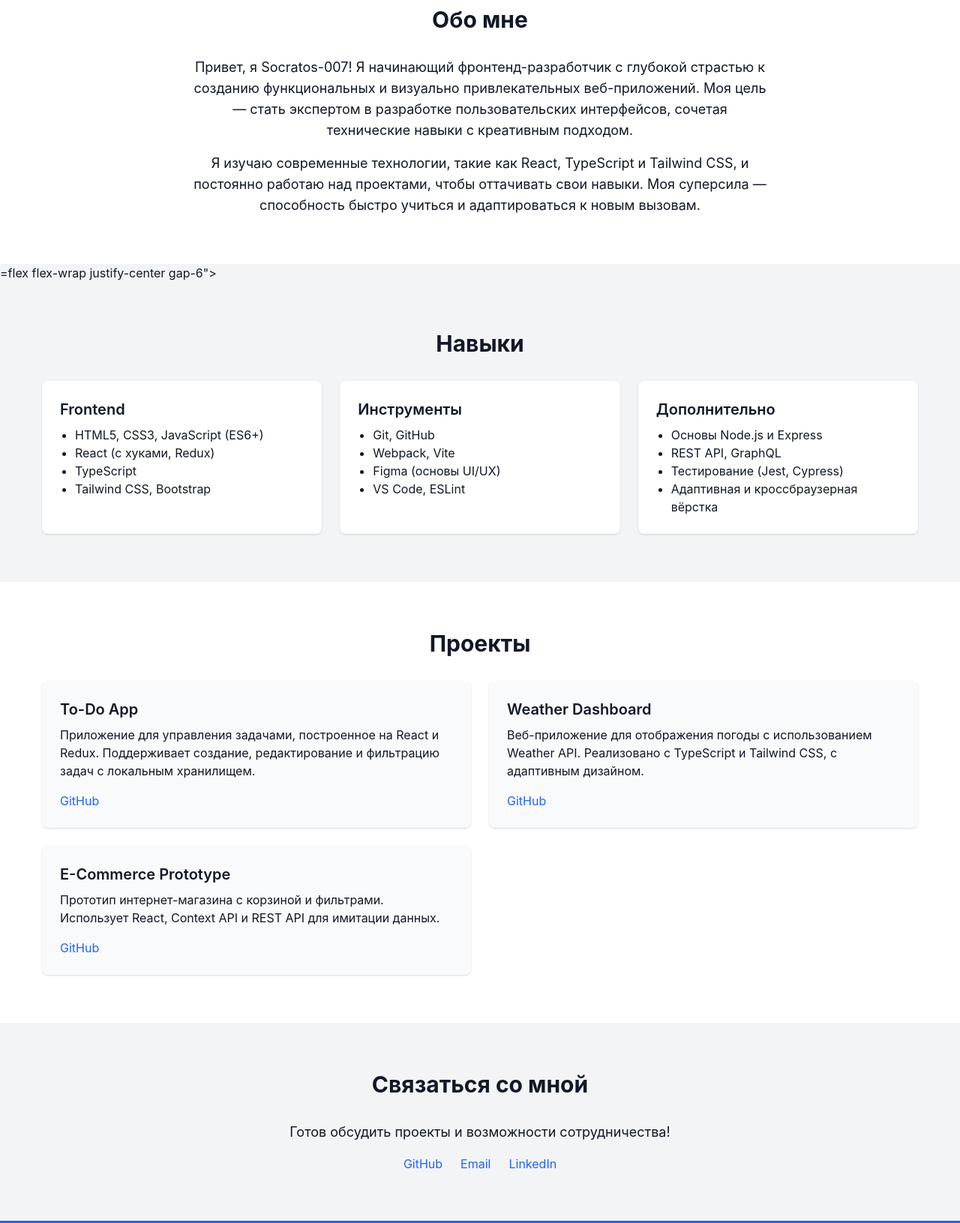
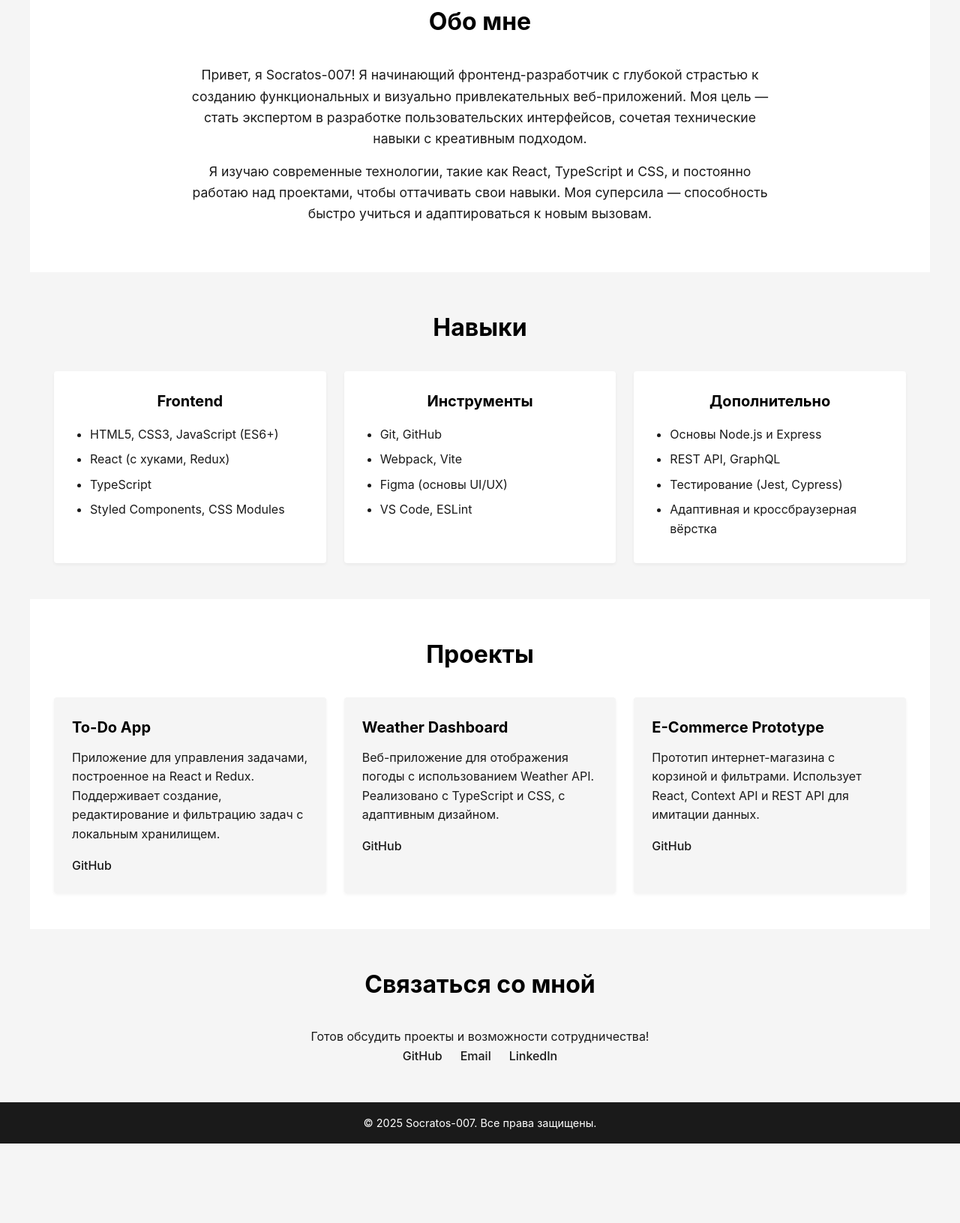
Before and after one commit to Socratos-007/portfolio, a plain HTML site: page index.html in a window 1280 px wide. Shown: the part 648-2279 px from the top of the page at 75% size. After the commit the page ends 2173 px from the top, so only its background shows below. Drawn offline with nearby package versions, Linux system fonts and the light colour scheme.

Commit message:
Add files via upload

```diff
--- a/index.html
+++ b/index.html
@@ -43,77 +43,64 @@
   <meta charset="UTF-8">
   <meta name="viewport" content="width=device-width, initial-scale=1.0">
   <title>Socratos-007 | Junior Frontend Developer</title>
-  <link href="https://cdn.jsdelivr.net/npm/tailwindcss@2.2.19/dist/tailwind.min.css" rel="stylesheet">
-  <style>
-    body { font-family: 'Inter', sans-serif; }
-    .hero { background: linear-gradient(135deg, #1e3a8a, #3b82f6); }
-    .section { max-width: 1200px; margin: 0 auto; padding: 4rem 1rem; }
-    .skill-card { transition: transform 0.3s; }
-    .skill-card:hover { transform: translateY(-5px); }
-  </style>
+  <link rel="stylesheet" href="styles.css">
 </head>
-<body class="bg-gray-100 text-gray-900">
+<body>
   <!-- Header -->
-  <header class="bg-white shadow sticky top-0 z-10">
-    <nav class="max-w-7xl mx-auto px-4 sm:px-6 lg:px-8 py-4 flex justify-between items-center">
-      <h1 class="text-2xl font-bold text-blue-600">Socratos-007</h1>
-      <ul class="flex space-x-6">
-        <li><a href="#about" class="hover:text-blue-600 transition">Обо мне</a></li>
-        <li><a href="#skills" class="hover:text-blue-600 transition">Навыки</a></li>
-        <li><a href="#projects" class="hover:text-blue-600 transition">Проекты</a></li>
-        <li><a href="#contact" class="hover:text-blue-600 transition">Контакты</a></li>
+  <header>
+    <nav>
+      <h1>Socratos-007</h1>
+      <ul>
+        <li><a href="#about">Обо мне</a></li>
+        <li><a href="#skills">Навыки</a></li>
+        <li><a href="#projects">Проекты</a></li>
+        <li><a href="#contact">Контакты</a></li>
       </ul>
     </nav>
   </header>
 
   <!-- Hero Section -->
-  <section class="hero text-white py-20">
-    <div class="section text-center">
-      <h2 class="text-4xl md:text-5xl font-extrabold mb-4">Socratos-007</h2>
-      <p class="text-xl md:text-2xl mb-6">Junior Frontend Developer</p>
-      <p class="max-w-2xl mx-auto">Страстный разработчик, создающий современные, отзывчивые и удобные веб-интерфейсы. Готов привнести свои навыки в вашу команду!</p>
-      <a href="#contact" class="mt-6 inline-block bg-white text-blue-600 px-6 py-3 rounded-lg font-semibold hover:bg-gray-200 transition">Связаться со мной</a>
+  <section class="hero">
+    <div class="section">
+      <h2>Socratos-007</h2>
+      <p>Junior Frontend Developer</p>
+      <p>Страстный разработчик, создающий современные, отзывчивые и удобные веб-интерфейсы. Готов привнести свои навыки в вашу команду!</p>
+      <a href="#contact">Связаться со мной</a>
     </div>
   </section>
 
   <!-- About Section -->
-  <section id="about" class="bg-white">
-    <div class="section">
-      <h2 class="text-3xl font-bold text-center mb-8">Обо мне</h2>
-      <div class="max-w-3xl mx-auto text-center">
-        <p class="text-lg mb-4">Привет, я Socratos-007! Я начинающий фронтенд-разработчик с глубокой страстью к созданию функциональных и визуально привлекательных веб-приложений. Моя цель — стать экспертом в разработке пользовательских интерфейсов, сочетая технические навыки с креативным подходом.</p>
-        <p class="text-lg">Я изучаю современные технологии, такие как React, TypeScript и Tailwind CSS, и постоянно работаю над проектами, чтобы оттачивать свои навыки. Моя суперсила — способность быстро учиться и адаптироваться к новым вызовам.</p>
-      </div>
-    </div>
+  <section id="about" class="section">
+    <h2>Обо мне</h2>
+    <p>Привет, я Socratos-007! Я начинающий фронтенд-разработчик с глубокой страстью к созданию функциональных и визуально привлекательных веб-приложений. Моя цель — стать экспертом в разработке пользовательских интерфейсов, сочетая технические навыки с креативным подходом.</p>
+    <p>Я изучаю современные технологии, такие как React, TypeScript и CSS, и постоянно работаю над проектами, чтобы оттачивать свои навыки. Моя суперсила — способность быстро учиться и адаптироваться к новым вызовам.</p>
   </section>
 
   <!-- Skills Section -->
-  <section id="skills" class="bg-gray-100">
-=flex flex-wrap justify-center gap-6">
-    <div class="section">
-      <h2 class="text-3xl font-bold text-center mb-8">Навыки</h2>
-      <div class="grid grid-cols-1 md:grid-cols-3 gap-6">
-        <div class="skill-card bg-white p-6 rounded-lg shadow">
-          <h3 class="text-xl font-semibold mb-2">Frontend</h3>
-          <ul class="list-disc pl-5">
+  <section id="skills" class="section">
+    <h2>Навыки</h2>
+    <div class="skills-grid">
+      <div class="skill-card">
+        <h3>Frontend</h3>
+        <ul>
           <li>HTML5, CSS3, JavaScript (ES6+)</li>
           <li>React (с хуками, Redux)</li>
           <li>TypeScript</li>
-            <li>Tailwind CSS, Bootstrap</li>
+          <li>Styled Components, CSS Modules</li>
         </ul>
       </div>
-        <div class="skill-card bg-white p-6 rounded-lg shadow">
-          <h3 class="text-xl font-semibold mb-2">Инструменты</h3>
-          <ul class="list-disc pl-5">
+      <div class="skill-card">
+        <h3>Инструменты</h3>
+        <ul>
           <li>Git, GitHub</li>
           <li>Webpack, Vite</li>
           <li>Figma (основы UI/UX)</li>
           <li>VS Code, ESLint</li>
         </ul>
       </div>
-        <div class="skill-card bg-white p-6 rounded-lg shadow">
-          <h3 class="text-xl font-semibold mb-2">Дополнительно</h3>
-          <ul class="list-disc pl-5">
+      <div class="skill-card">
+        <h3>Дополнительно</h3>
+        <ul>
           <li>Основы Node.js и Express</li>
           <li>REST API, GraphQL</li>
           <li>Тестирование (Jest, Cypress)</li>
@@ -121,61 +108,46 @@
         </ul>
       </div>
     </div>
-    </div>
   </section>
 
   <!-- Projects Section -->
-  <section id="projects" class="bg-white">
-    <div class="section">
-      <h2 class="text-3xl font-bold text-center mb-8">Проекты</h2>
-      <div class="grid grid-cols-1 md:grid-cols-2 gap-6">
-        <div class="bg-gray-50 p-6 rounded-lg shadow">
-          <h3 class="text-xl font-semibold mb-2">To-Do App</h3>
-          <p class="mb-4">Приложение для управления задачами, построенное на React и Redux. Поддерживает создание, редактирование и фильтрацию задач с локальным хранилищем.</p>
-          <a href="https://github.com/Socratos-007/todo-app" target="_blank" class="text-blue-600 hover:underline">GitHub</a>
+  <section id="projects" class="section">
+    <h2>Проекты</h2>
+    <div class="projects-grid">
+      <div class="project-card">
+        <h3>To-Do App</h3>
+        <p>Приложение для управления задачами, построенное на React и Redux. Поддерживает создание, редактирование и фильтрацию задач с локальным хранилищем.</p>
+        <a href="https://github.com/Socratos-007/todo-app" target="_blank">GitHub</a>
       </div>
-        <div class="bg-gray-50 p-6 rounded-lg shadow">
-          <h3 class="text-xl font-semibold mb-2">Weather Dashboard</h3>
-          <p class="mb-4">Веб-приложение для отображения погоды с использованием Weather API. Реализовано с TypeScript и Tailwind CSS, с адаптивным дизайном.</p>
-          <a href="https://github.com/Socratos-007/weather-dashboard" target="_blank" class="text-blue-600 hover:underline">GitHub</a>
+      <div class="project-card">
+        <h3>Weather Dashboard</h3>
+        <p>Веб-приложение для отображения погоды с использованием Weather API. Реализовано с TypeScript и CSS, с адаптивным дизайном.</p>
+        <a href="https://github.com/Socratos-007/weather-dashboard" target="_blank">GitHub</a>
       </div>
-        <div class="bg-gray-50 p-6 rounded-lg shadow">
-          <h3 class="text-xl font-semibold mb-2">E-Commerce Prototype</h3>
-          <p class="mb-4">Прототип интернет-магазина с корзиной и фильтрами. Использует React, Context API и REST API для имитации данных.</p>
-          <a href="https://github.com/Socratos-007/ecommerce-prototype" target="_blank" class="text-blue-600 hover:underline">GitHub</a>
-        </div>
+      <div class="project-card">
+        <h3>E-Commerce Prototype</h3>
+        <p>Прототип интернет-магазина с корзиной и фильтрами. Использует React, Context API и REST API для имитации данных.</p>
+        <a href="https://github.com/Socratos-007/ecommerce-prototype" target="_blank">GitHub</a>
       </div>
     </div>
   </section>
 
   <!-- Contact Section -->
-  <section id="contact" class="bg-gray-100">
-    <div class="section text-center">
-      <h2 class="text-3xl font-bold mb-8">Связаться со мной</h2>
-      <p class="text-lg mb-4">Готов обсудить проекты и возможности сотрудничества!</p>
-      <div class="flex justify-center space-x-6">
-        <a href="https://github.com/Socratos-007" target="_blank" class="text-blue-600 hover:text-blue-800">GitHub</a>
-        <a href="mailto:socratos007@example.com" class="text-blue-600 hover:text-blue-800">Email</a>
-        <a href="https://linkedin.com/in/socratos007" target="_blank" class="text-blue-600 hover:text-blue-800">LinkedIn</a>
-      </div>
+  <section id="contact" class="section">
+    <h2>Связаться со мной</h2>
+    <p>Готов обсудить проекты и возможности сотрудничества!</p>
+    <div class="contact-links">
+      <a href="https://github.com/Socratos-007" target="_blank">GitHub</a>
+      <a href="mailto:socratos007@example.com">Email</a>
+      <a href="https://linkedin.com/in/socratos007" target="_blank">LinkedIn</a>
     </div>
   </section>
 
   <!-- Footer -->
-  <footer class="bg-blue-600 text-white py-4 text-center">
-    <p>&copy; 2025 Socratos-007. Все права защищены.</p>
+  <footer>
+    <p>© 2025 Socratos-007. Все права защищены.</p>
   </footer>
 
-  <script>
-    // Smooth scrolling for navigation
-    document.querySelectorAll('a[href^="#"]').forEach(anchor => {
-      anchor.addEventListener('click', function (e) {
-        e.preventDefault();
-        document.querySelector(this.getAttribute('href')).scrollIntoView({
-          behavior: 'smooth'
-        });
-      });
-    });
-  </script>
+  <script src="script.js"></script>
 </body>
 </html>
--- a/script.js
+++ b/script.js
@@ -55,8 +55,6 @@ cards.forEach(card => {
     card.style.transform = 'translateY(0)';
     card.style.boxShadow = '0 2px 4px rgba(0, 0, 0, 0.05)';
   });
-  // Ensure transitions are smooth
-  card.style.transition = 'transform 0.3s ease, box-shadow 0.3s ease';
 });
 
 // Typing animation for hero section
--- a/styles.css
+++ b/styles.css
@@ -98,11 +98,11 @@ nav ul li a {
   max-width: 1200px;
   margin: 0 auto;
   padding: 3rem 2rem;
+  text-align: center;
 }
 
 .section h2 {
   font-size: 2rem;
-  text-align: center;
   margin-bottom: 2rem;
 }
 
@@ -113,9 +113,8 @@ nav ul li a {
 
 #about p {
   max-width: 800px;
-  margin: 0 auto;
+  margin: 0 auto 1rem;
   font-size: 1.1rem;
-  text-align: center;
 }
 
 /* Skills Section */
@@ -134,11 +133,12 @@ nav ul li a {
   padding: 1.5rem;
   border-radius: 0.25rem;
   box-shadow: 0 2px 4px rgba(0, 0, 0, 0.05);
-  transition: transform 0.3s ease;
+  transition: transform 0.3s ease, box-shadow 0.3s ease;
 }
 
 .skill-card:hover {
   transform: translateY(-5px);
+  box-shadow: 0 8px 16px rgba(0, 0, 0, 0.1);
 }
 
 .skill-card h3 {
@@ -149,6 +149,7 @@ nav ul li a {
 .skill-card ul {
   list-style: disc;
   padding-left: 1.5rem;
+  text-align: left;
 }
 
 .skill-card li {
@@ -172,6 +173,13 @@ nav ul li a {
   padding: 1.5rem;
   border-radius: 0.25rem;
   box-shadow: 0 2px 4px rgba(0, 0, 0, 0.05);
+  transition: transform 0.3s ease, box-shadow 0.3s ease;
+  text-align: left;
+}
+
+.project-card:hover {
+  transform: translateY(-5px);
+  box-shadow: 0 8px 16px rgba(0, 0, 0, 0.1);
 }
 
 .project-card h3 {
@@ -195,12 +203,6 @@ nav ul li a {
 /* Contact Section */
 #contact {
   background: #f5f5f5;
-  text-align: center;
-}
-
-#contact p {
-  font-size: 1.1rem;
-  margin-bottom: 1.5rem;
 }
 
 .contact-links {
```
Lines whose indentation alone changed are shown as unchanged.
